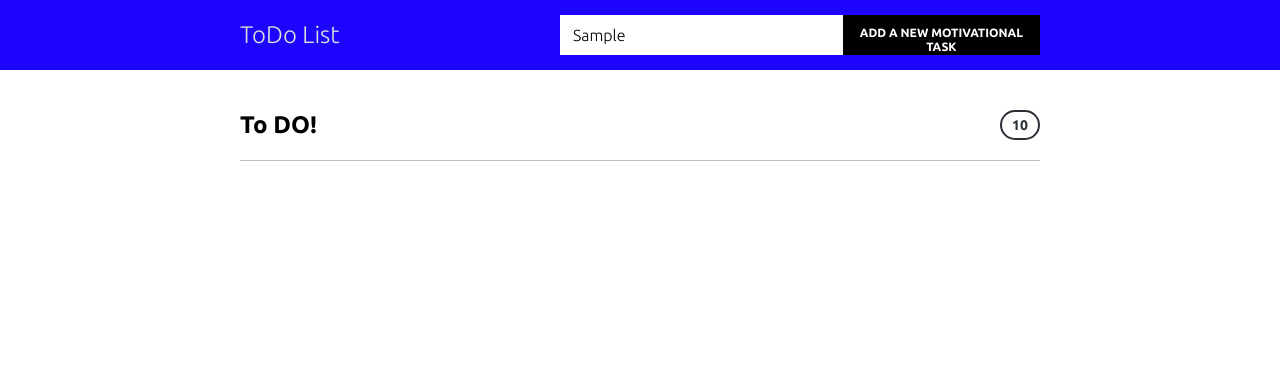
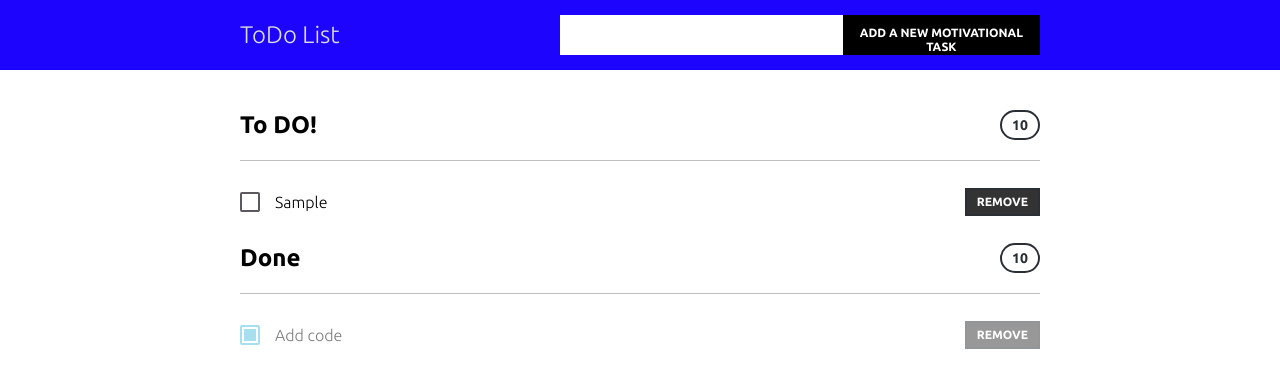
Before and after one commit to Den4Git/To-Do-List, a plain HTML site: page index.html in a window 1280 px wide. Both pictures are taken after typing "Sample" into the empty fields and a click on the button "ADD A NEW MOTIVATIONAL TASK". Drawn offline with nearby package versions, Linux system fonts and the light colour scheme.

Commit message:
corrected file index.html

```diff
--- a/app.js
+++ b/app.js
@@ -2,20 +2,20 @@ Vue.createApp({
     data() {
         return{
             valueInput: '',
-            needDoList: []
+            needDolist: []
         };
     },
     methods: {
-        handlyInput(event) {
+        handlyInput (event) {
             this.valueInput = event.target.value;
         },
-        AddTask() {
+        addTask() {
             if(this.valueInput === '') { return };
-            this.needDoList.push({
+            this.needDolist.push({
                 title: this.valueInput,
                 id: Math.random()
             });
             this.valueInput = '';
         }
     }
-}).mount('#app');
+}).mount('#app ');
--- a/index.html
+++ b/index.html
@@ -12,12 +12,13 @@
 </head>
 <body>
 
+    <div id="app">
         <div class="header">
             <div class="container">
                 <div class="logo">ToDo List</div>
                 <div class="form">
-                <input type="text">
-                <button class="btn">Add a new motivational task</button>
+                    <input type="text" v-bind:value="valueInput" v-on:input="handlyInput">
+                    <button class="btn" v-on:click="addTask">Add a new motivational task</button>
                 </div>
             </div>
         </div>
@@ -27,8 +28,28 @@
                 <span class="mask-num">10</span>
             </h2>
             <ul class="mask-list">
-            <li></li>
+                <li v-for="(mask, index) in needDolist" :key="mask.id">
+                    <div>
+                        <input type="checkbox">
+                        <span>{{ mask.title }}</span>
+                    </div>
+                    <button class="btn-remove">Remove</button>
+                </li>
             </ul>
+            <h2>
+                <span>Done</span>
+                <span class="mask-num">10</span>
+            </h2>
+            <ul class="mask-list complete-list">
+                <li>
+                    <div>
+                        <input type="checkbox" checked>
+                        <span>Add code</span>
+                    </div>
+                    <button class="btn-remove">Remove</button>
+                </li>
+            </ul>
+        </div>
     </div>
 
     <script src="https://unpkg.com/vue@next"></script>
```
Lines whose indentation alone changed are shown as unchanged.
